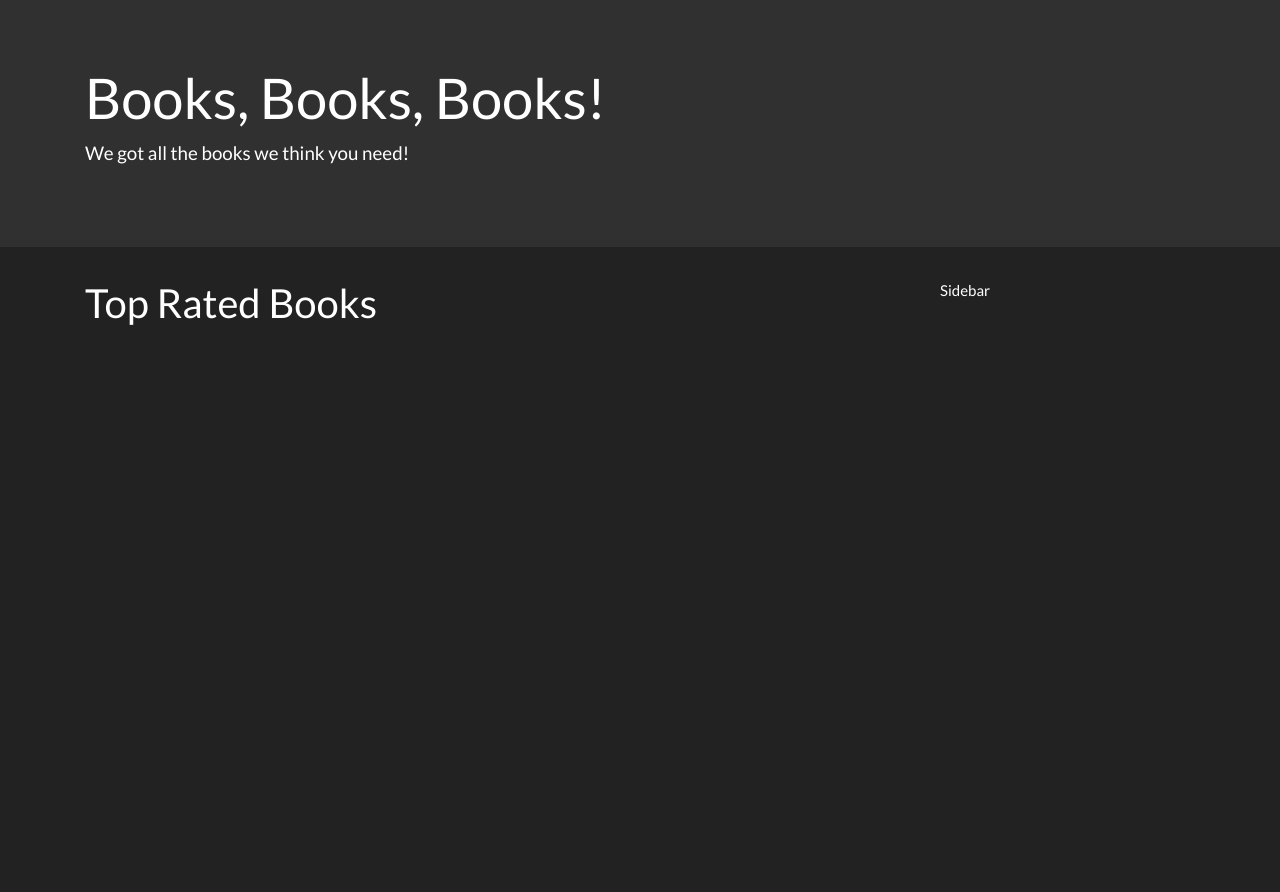
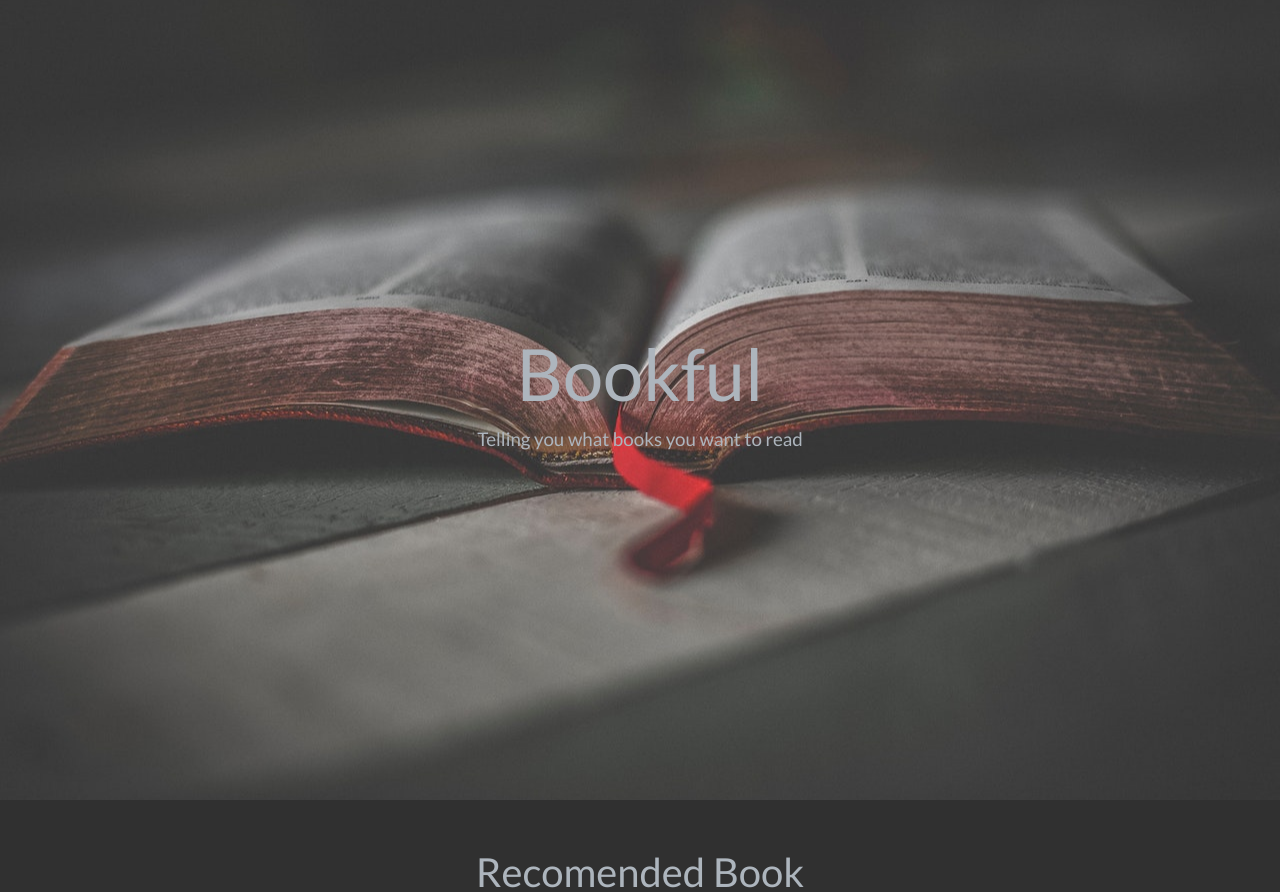
Before and after one commit to JustinByrne/CS50W-Project1, a Flask app: template templates/index.html in a window 1280 px wide; the page is wider, and only the part inside the window is pictured. Shown: the part 71-963 px from the top of that part. Before the commit the page ends 396 px from the top of that part, so only its background shows below. Run offline with Flask 2, Linux system fonts and the light colour scheme; the template is opened without the code that fills it: most values are stand-ins (such as "Sample title", 1, 10 or a date in 2020); some libraries are stand-ins or nearby versions; grey boxes are pictures that could not be loaded.

Commit message:
Added styling for index including book star rating

```diff
--- a/templates/index.html
+++ b/templates/index.html
@@ -2,25 +2,54 @@
 
 {% block main %}
 
-<div class="jumbotron jumbotron-fluid">
-    <div class="container">
-        <h1 class="display-4">Books, Books, Books!</h1>
-        <p class="lead">We got all the books we think you need!</p>
-    </div>
-</div>
-
-<div class="container">
-    <div class="row">
-        <div class="col-12 col-lg-9">
-            <h2>Top Rated Books</h2>
-            <div class="row">
-                <div class="col-12 col-lg-3"></div>
+    <div class="bigpic">
+        <div class="container h-100">
+            <div class="row h-100 align-items-center">
+                <div class="col-12 text-center text-light">
+                    <h1 class="font-weight-light display-3">Bookful</h1>
+                    <p class="lead">Telling you what books you want to read</p>
+                </div>
             </div>
         </div>
-        <div class="col-12 col-lg-3">
-            Sidebar
+    </div>
+
+    <div class="bg-dark text-light">
+        <div class="container pt-5 pb-5">
+            <h2 class="text-center">Recomended Book</h2>
+            <div class="row">
+                <div class="col-12 col-lg-3 order-lg-2 pt-5 pb-5">
+                    <img src="http://covers.openlibrary.org/b/isbn/{{ book.isbn }}-M.jpg" title="{{ book.title }}" alt="{{ book.title }} cover">
+                </div>
+                <div class="col-12 col-lg-9 order-lg-1 pt-5">
+                    <h3 class="display-4">{{ book.title }}</h3>
+                    <hr class="my-4">
+                    <p class="lead" title="{{ rating }}">
+                        {% if rating > 0 and rating < 1 %}
+                        <i class="fas fa-star-half-alt"></i><i class="far fa-star"></i><i class="far fa-star"></i><i class="far fa-star"></i><i class="far fa-star"></i>
+                        {% elif rating > 1 and rating < 1.5 %}
+                        <i class="fas fa-star"></i><i class="far fa-star"></i><i class="far fa-star"></i><i class="far fa-star"></i><i class="far fa-star"></i>
+                        {% elif rating > 1.5 and rating < 2 %}
+                        <i class="fas fa-star"></i><i class="fas fa-star-half-alt"></i><i class="far fa-star"></i><i class="far fa-star"></i><i class="far fa-star"></i>
+                        {% elif rating > 2 and rating < 2.5 %}
+                        <i class="fas fa-star"></i><i class="fas fa-star"></i><i class="far fa-star"></i><i class="far fa-star"></i><i class="far fa-star"></i>
+                        {% elif rating > 2.5 and rating < 3 %}
+                        <i class="fas fa-star"></i><i class="fas fa-star"></i><i class="fas fa-star-half-alt"></i><i class="far fa-star"></i><i class="far fa-star"></i>
+                        {% elif rating > 3 and rating < 3.5 %}
+                        <i class="fas fa-star"></i><i class="fas fa-star"></i><i class="fas fa-star"></i><i class="far fa-star"></i><i class="far fa-star"></i>
+                        {% elif rating > 3.5 and rating < 4 %}
+                        <i class="fas fa-star"></i><i class="fas fa-star"></i><i class="fas fa-star"></i><i class="fas fa-star-half-alt"></i><i class="far fa-star"></i>
+                        {% elif rating > 4 and rating < 4.5 %}
+                        <i class="fas fa-star"></i><i class="fas fa-star"></i><i class="fas fa-star"></i><i class="fas fa-star"></i><i class="far fa-star"></i>
+                        {% elif rating > 4.5 and rating < 5 %}
+                        <i class="fas fa-star"></i><i class="fas fa-star"></i><i class="fas fa-star"></i><i class="fas fa-star"></i><i class="fas fa-star-half-alt"></i>
+                        {% elif rating == 5 %}
+                        <i class="fas fa-star"></i><i class="fas fa-star"></i><i class="fas fa-star"></i><i class="fas fa-star"></i><i class="fas fa-star"></i>
+                        {% else %}
+                        {% endif %}
+                    </p>
+                </div>
+            </div>
         </div>
     </div>
-</div>
 
 {% endblock %}
```
